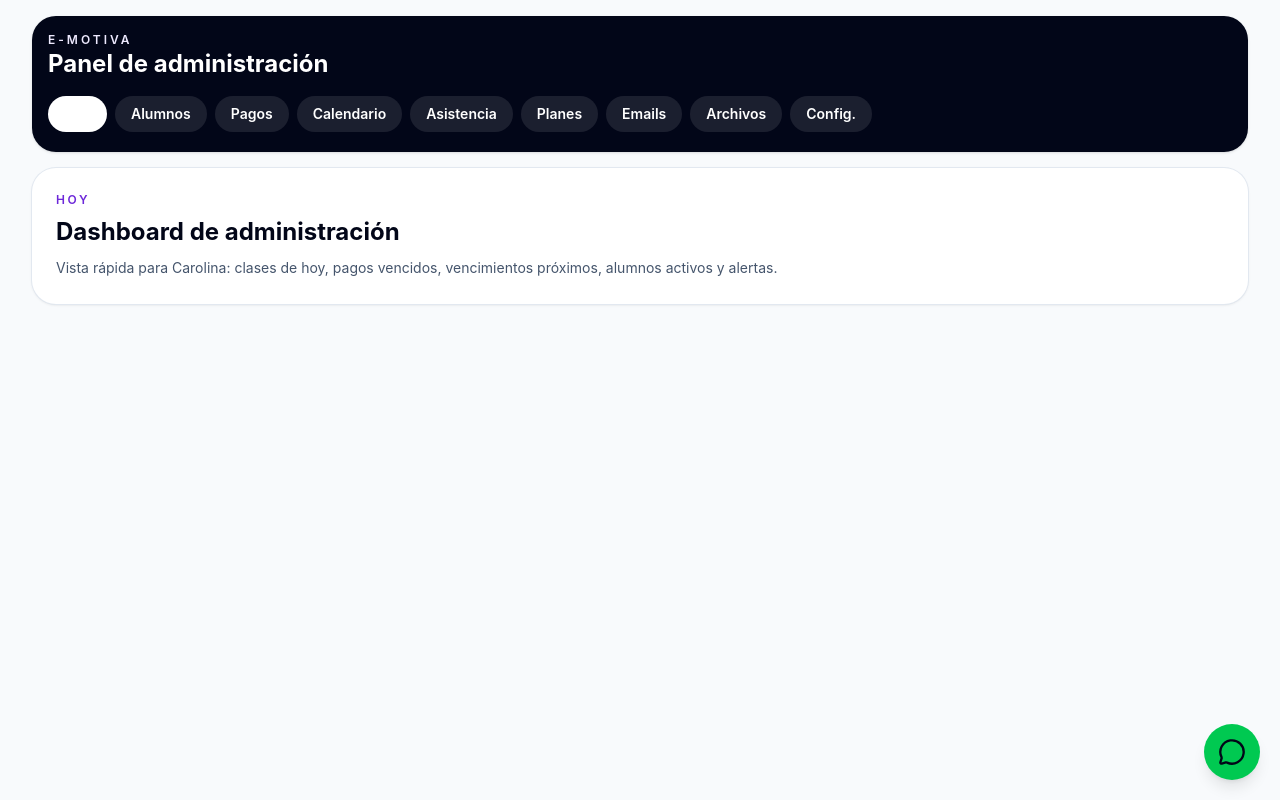
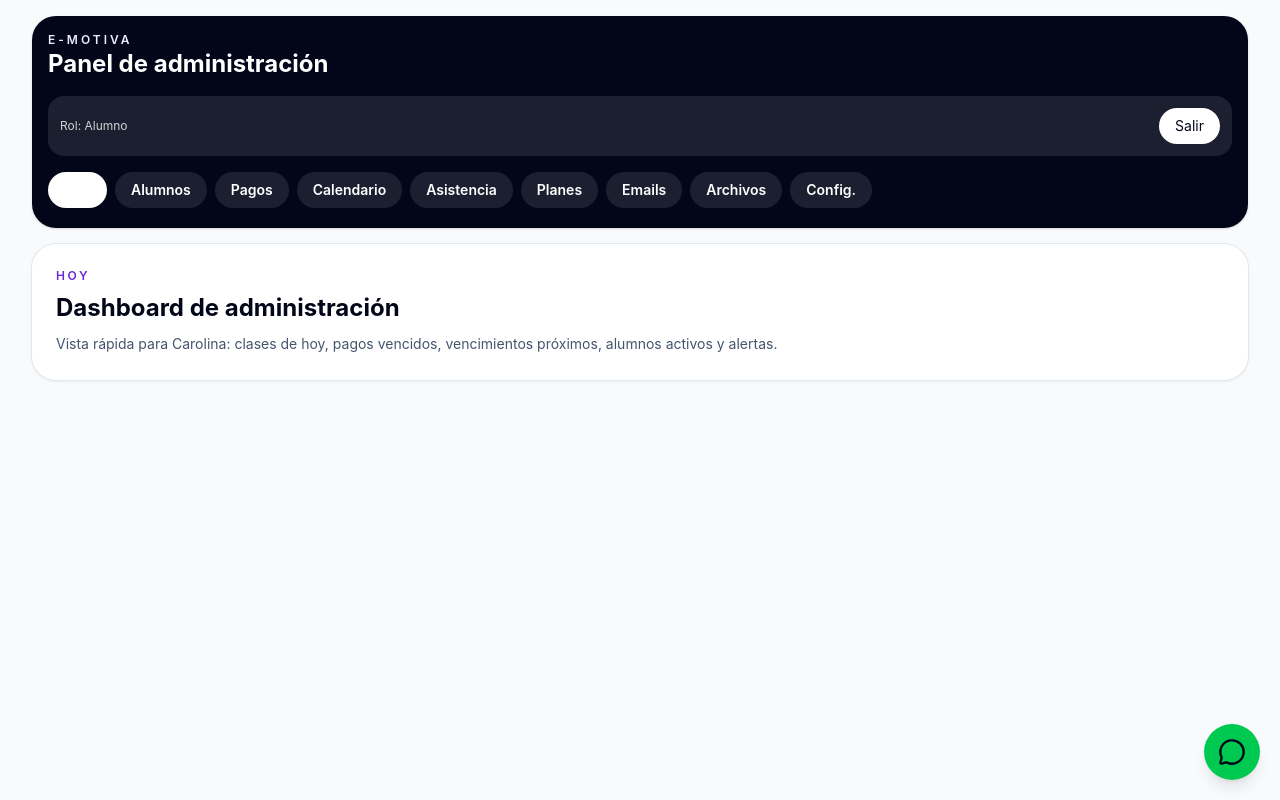
Before and after one commit to RanquelTechLab-Dev/Gimnasio-E--Motiva, a React (Vite) app: page /admin in a window 1280 px wide. Built offline with nearby package versions, Linux system fonts and the light colour scheme; no server answers.

Commit message:
RAN-8 show dark session badge in admin layout

```diff
--- a/src/shared/AdminLayout.tsx
+++ b/src/shared/AdminLayout.tsx
@@ -1,4 +1,5 @@
 import { NavLink, Outlet } from 'react-router-dom';
+import { SessionBadge } from '../auth/SessionBadge';
 
 const adminLinks = [
   { to: '/admin', label: 'Hoy', end: true },
@@ -18,6 +19,7 @@ export function AdminLayout() {
       <header className="mb-4 rounded-3xl bg-slate-950 p-4 text-white shadow-sm">
         <p className="text-xs font-semibold uppercase tracking-[0.25em] text-emotiva-100">E-Motiva</p>
         <h1 className="text-2xl font-bold">Panel de administración</h1>
+        <SessionBadge variant="dark" />
         <nav className="mt-4 flex gap-2 overflow-x-auto pb-1">
           {adminLinks.map((link) => (
             <NavLink
```
